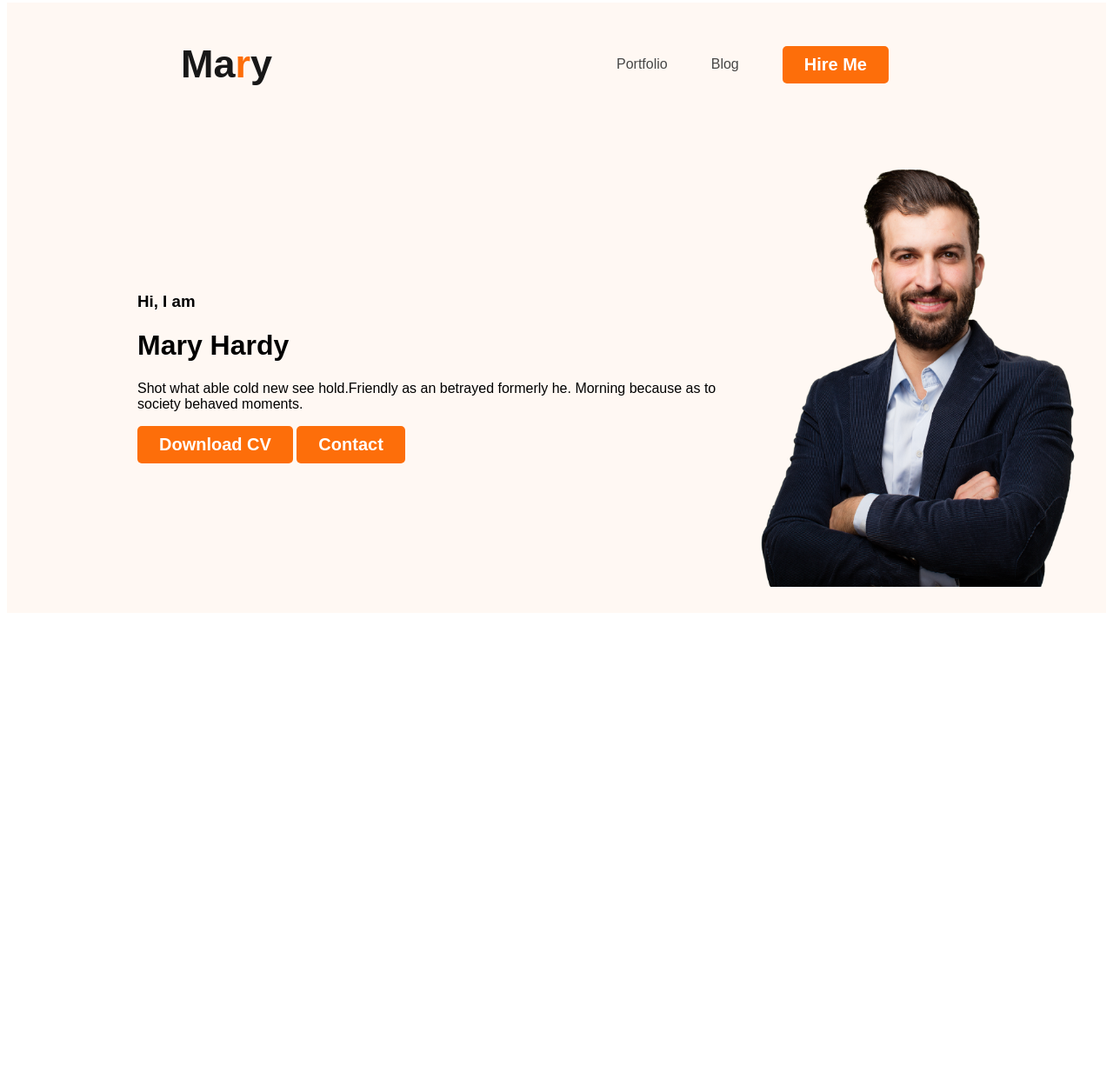
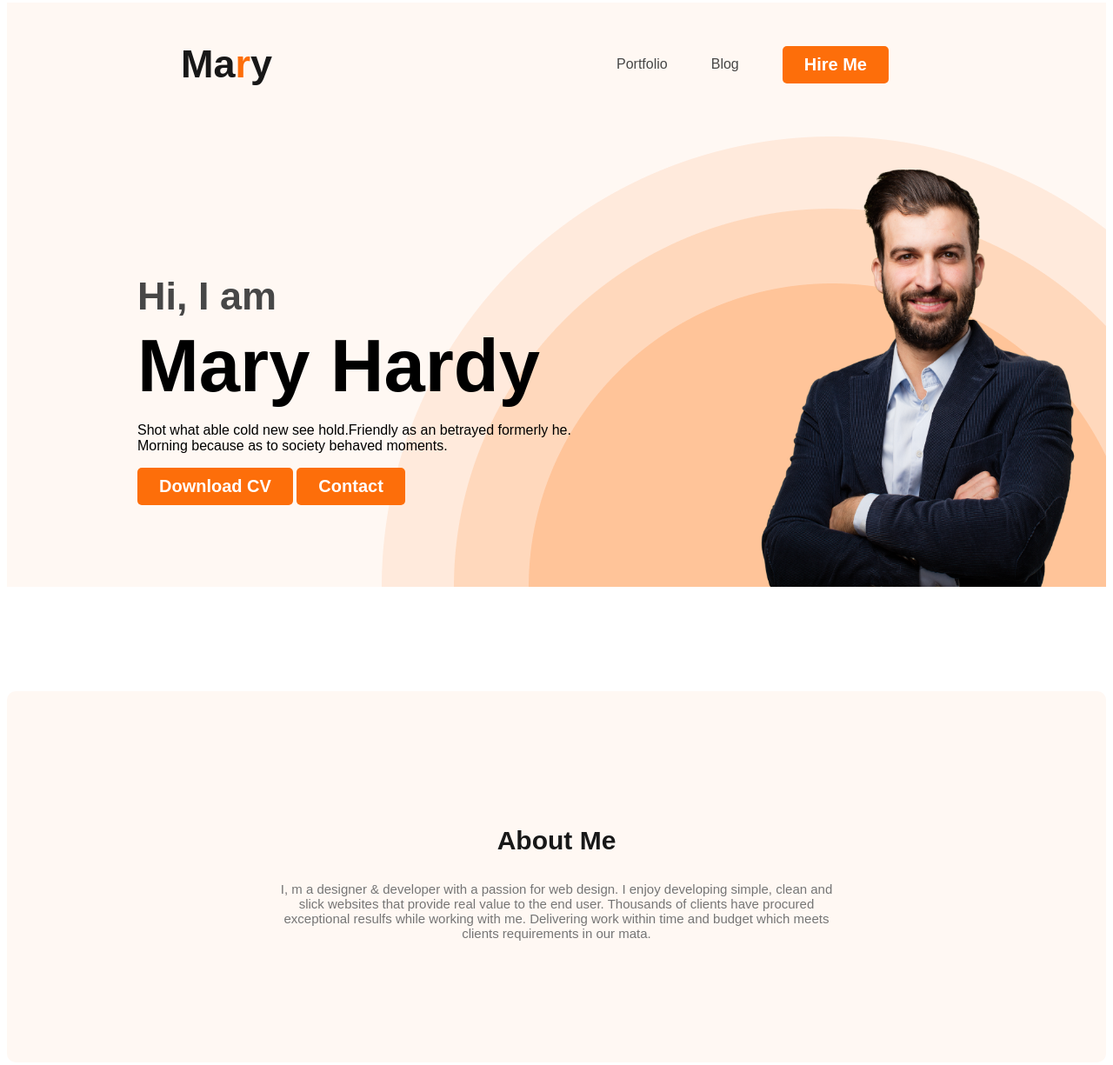
Before and after one commit to Wahidulwamy/web-developer-portfolio, a plain HTML site: page index.html in a window 1280 px wide. Shown: the part 5-1230 px from the top of the page at 87% size. Before the commit the page ends 800 px from the top, so only its background shows below. Drawn offline with Linux system fonts and the light colour scheme.

Commit message:
added about section

```diff
--- a/index.html
+++ b/index.html
@@ -21,7 +21,7 @@
             <div class="banner-content">
                 <h3 class="banner-greeting">Hi, I  am</h3>
                 <h1 class="banner-title">Mary Hardy</h1>
-                <p>Shot what able cold new see hold.Friendly as an betrayed formerly he. Morning because as to society behaved moments.</p>
+                <p class="banner-description">Shot what able cold new see hold.Friendly as an betrayed formerly he. Morning because as to society behaved moments.</p>
                 <button class="button-primary">Download CV</button>
                 <button class="button-primary">Contact</button>
 
@@ -34,6 +34,10 @@
 
     </header>
     <main>
+        <section class="about">
+            <h3 class="section-title">About Me</h3>
+            <p class="section-description">I, m a designer & developer with a passion for web design. I enjoy developing simple, clean and slick websites that provide real value to the end user. Thousands of clients have procured exceptional resulfs while working with me. Delivering work within time and budget which meets clients requirements in our mata.</p>
+        </section>
 
 
     </main>
--- a/styles/portfolio.css
+++ b/styles/portfolio.css
@@ -12,7 +12,17 @@
     font-weight: 700;
     padding: 10px 25px;
 }
-
+.section-title{
+    color: #181818;
+    text-align: center;
+    font-size: 30px;
+    font-weight: 700;
+}
+.section-description{
+    color: #757575;
+    text-align: center;
+    font-size: 15px;
+}
 
 
 /* nav related styles */
@@ -51,14 +61,42 @@ nav a{
 /* header related styles */
 .header{
    background-color: #fff8f3;
+   background-image: url('../images/header_bg.png') ;
+   background-repeat: no-repeat;
+   background-position: bottom right;
 
 }
 .banner{
-    padding: 30px 30px 30px 150px;
+    padding: 30px 30px 0 150px;
     display: flex;
     align-items: center;
+    justify-content: space-between;
+}
+.banner-content{
+    max-width: 500px;
 }
 .profile-pic{
     width: 400px;
     height: 500px;
 }
+.banner-greeting{
+    font-size: 45px;
+    color: #474747;
+    margin-bottom: 5px;
+}
+.banner-title{
+    font-size: 85px;
+    font-weight: 700;
+    margin-top: 0;
+    margin-bottom: 10px;
+}
+
+/* main section styles */
+
+/* about section styles */
+.about{
+    padding: 125px 300px;
+    border-radius: 10px;
+    background-color: #fff8f3;
+    margin: 120px 0;
+}
```
